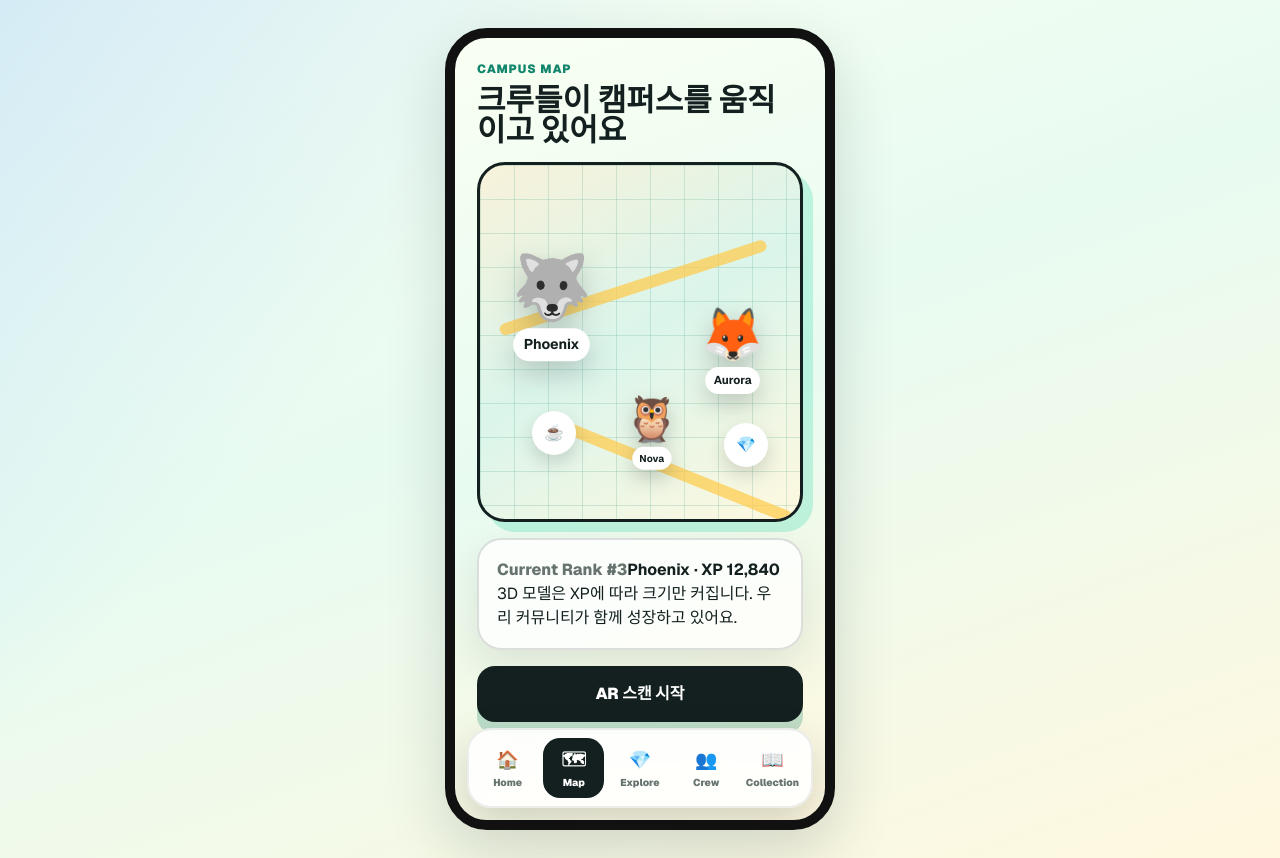
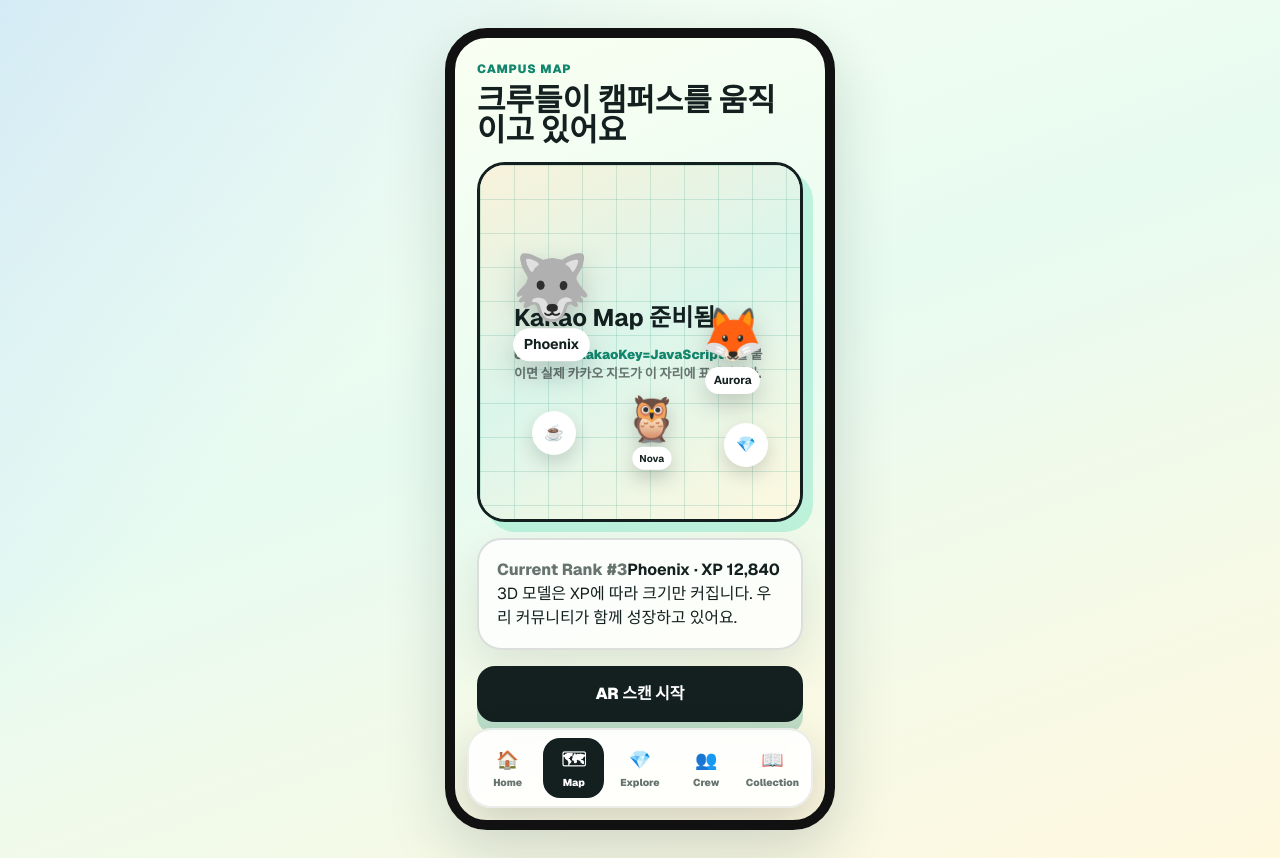
Before and after one commit to CampusDrop/campusdrop_v2_prototype, a Next.js app: page / in a window 1280 px wide. Both pictures are taken after a click on the button "Start". Built offline with nearby package versions, Linux system fonts and the light colour scheme.

Commit message:
Add Kakao map preview to campus map

```diff
--- a/app/globals.css
+++ b/app/globals.css
@@ -226,19 +226,53 @@ button {
   font-size: 31px;
 }
 
-.campus-map-board {
+.kakao-map-shell {
   position: relative;
   z-index: 1;
   min-height: 360px;
   overflow: hidden;
   border: 3px solid var(--ink);
   border-radius: 28px;
+  background: #e8f4ef;
+  box-shadow: 10px 10px 0 rgba(32, 214, 163, 0.24);
+}
+
+.kakao-map-canvas {
+  position: absolute;
+  inset: 0;
+  z-index: 0;
+}
+
+.kakao-map-fallback {
+  position: absolute;
+  inset: 0;
+  z-index: 1;
+  display: grid;
+  align-content: center;
+  gap: 10px;
+  padding: 34px;
   background:
     linear-gradient(90deg, rgba(17, 134, 108, 0.16) 1px, transparent 1px),
     linear-gradient(rgba(17, 134, 108, 0.16) 1px, transparent 1px),
     linear-gradient(150deg, #f8f2da, #dbf5eb 48%, #fef8df);
   background-size: 34px 34px, 34px 34px, auto;
-  box-shadow: 10px 10px 0 rgba(32, 214, 163, 0.24);
+  color: var(--ink);
+}
+
+.kakao-map-fallback strong {
+  font-size: 24px;
+}
+
+.kakao-map-fallback p {
+  max-width: 250px;
+  color: var(--muted);
+  font-size: 13px;
+  font-weight: 850;
+  line-height: 1.45;
+}
+
+.kakao-map-fallback span {
+  color: var(--leaf);
 }
 
 .map-path {
@@ -254,6 +288,7 @@ button {
 
 .crew-marker {
   position: absolute;
+  z-index: 3;
   display: grid;
   place-items: center;
   border: 0;
@@ -278,6 +313,7 @@ button {
 .treasure-dot,
 .store-dot {
   position: absolute;
+  z-index: 3;
   display: grid;
   width: 44px;
   aspect-ratio: 1;
--- a/app/page.tsx
+++ b/app/page.tsx
@@ -21,6 +21,17 @@ declare global {
       "model-viewer": any;
     }
   }
+
+  interface Window {
+    kakao?: {
+      maps: {
+        load: (callback: () => void) => void;
+        LatLng: new (lat: number, lng: number) => unknown;
+        Map: new (container: HTMLElement, options: { center: unknown; level: number }) => unknown;
+        Marker: new (options: { position: unknown }) => { setMap: (map: unknown) => void };
+      };
+    };
+  }
 }
 
 const fixtureUrl = "/sejong-map-fixture.jpeg";
@@ -30,6 +41,7 @@ const answer = "428";
 const npcDialogueText = "지도 앞까지 왔구나. 오늘의 캠퍼스 퀘스트를 받을 준비 됐어?";
 const dialogueStartMs = 4300;
 const typingIntervalMs = 46;
+const sejongCenter = { lat: 37.550944, lng: 127.073765 };
 
 export default function Home() {
   const [step, setStep] = useState<Step>("start");
@@ -43,9 +55,11 @@ export default function Home() {
   const [frozenFrame, setFrozenFrame] = useState("");
   const videoRef = useRef<HTMLVideoElement | null>(null);
   const canvasRef = useRef<HTMLCanvasElement | null>(null);
+  const kakaoMapRef = useRef<HTMLDivElement | null>(null);
   const streamRef = useRef<MediaStream | null>(null);
   const rafRef = useRef<number | null>(null);
   const foundFramesRef = useRef(0);
+  const [kakaoReady, setKakaoReady] = useState(false);
 
   const todayLabel = useMemo(() => {
     const formatter = new Intl.DateTimeFormat("ko-KR", {
@@ -55,6 +69,43 @@ export default function Home() {
     });
     return formatter.format(new Date());
   }, []);
+
+  useEffect(() => {
+    if (step !== "map" || !kakaoMapRef.current || kakaoReady) return;
+    const params = new URLSearchParams(window.location.search);
+    const keyFromQuery = params.get("kakaoKey");
+    if (keyFromQuery) window.localStorage.setItem("campusDropKakaoKey", keyFromQuery);
+    const kakaoKey =
+      keyFromQuery ||
+      window.localStorage.getItem("campusDropKakaoKey") ||
+      "";
+    if (!kakaoKey) return;
+
+    const renderMap = () => {
+      if (!window.kakao || !kakaoMapRef.current) return;
+      window.kakao.maps.load(() => {
+        if (!window.kakao || !kakaoMapRef.current) return;
+        const center = new window.kakao.maps.LatLng(sejongCenter.lat, sejongCenter.lng);
+        const map = new window.kakao.maps.Map(kakaoMapRef.current, { center, level: 3 });
+        const marker = new window.kakao.maps.Marker({ position: center });
+        marker.setMap(map);
+        setKakaoReady(true);
+      });
+    };
+
+    const existingScript = document.querySelector<HTMLScriptElement>("script[data-campus-drop-kakao]");
+    if (existingScript) {
+      renderMap();
+      return;
+    }
+
+    const script = document.createElement("script");
+    script.dataset.campusDropKakao = "true";
+    script.src = `https://dapi.kakao.com/v2/maps/sdk.js?appkey=${encodeURIComponent(kakaoKey)}&autoload=false`;
+    script.async = true;
+    script.onload = renderMap;
+    document.head.appendChild(script);
+  }, [kakaoReady, step]);
 
   useEffect(() => {
     if (step !== "scan") return;
@@ -333,9 +384,14 @@ export default function Home() {
       {step === "map" && (
         <section className="screen map-screen app-tab-screen">
           <div className="app-header"><p className="eyebrow">Campus Map</p><h2>크루들이 캠퍼스를 움직이고 있어요</h2></div>
-          <div className="campus-map-board">
-            <span className="map-path path-a" />
-            <span className="map-path path-b" />
+          <div className="kakao-map-shell">
+            <div ref={kakaoMapRef} className="kakao-map-canvas" aria-label="Kakao campus map" />
+            {!kakaoReady && (
+              <div className="kakao-map-fallback">
+                <strong>Kakao Map 준비됨</strong>
+                <p>URL 뒤에 <span>?kakaoKey=JavaScript키</span>를 붙이면 실제 카카오 지도가 이 자리에 표시됩니다.</p>
+              </div>
+            )}
             <button className="crew-marker phoenix">🐺<strong>Phoenix</strong></button>
             <button className="crew-marker aurora">🦊<strong>Aurora</strong></button>
             <button className="crew-marker nova">🦉<strong>Nova</strong></button>
--- a/gh-pages/app.js
+++ b/gh-pages/app.js
@@ -10,9 +10,12 @@ const missionError = document.querySelector("#missionError");
 const todayLabel = document.querySelector("#todayLabel");
 const npcDialogue = document.querySelector("#npcDialogue");
 const npcDialogueTextNode = document.querySelector("#npcDialogueText");
+const kakaoMapElement = document.querySelector("#kakaoMap");
+const kakaoFallback = document.querySelector("#kakaoFallback");
 const npcDialogueText = "지도 앞까지 왔구나. 오늘의 캠퍼스 퀘스트를 받을 준비 됐어?";
 const dialogueStartMs = 4300;
 const typingIntervalMs = 46;
+const sejongCenter = { lat: 37.550944, lng: 127.073765 };
 
 let stream = null;
 let raf = null;
@@ -21,6 +24,7 @@ let canOpenMission = false;
 let missionReadyTimer = null;
 let dialogueStartTimer = null;
 let dialogueTypingTimer = null;
+let kakaoMapLoaded = false;
 
 todayLabel.textContent = new Intl.DateTimeFormat("ko-KR", {
   month: "long",
@@ -71,6 +75,45 @@ function setStep(step) {
   document.querySelectorAll(".bottom-nav .tab-link").forEach((button) => {
     button.classList.toggle("is-active", button.dataset.tab === step);
   });
+  if (step === "map") initKakaoMap();
+}
+
+function getKakaoKey() {
+  const params = new URLSearchParams(window.location.search);
+  const keyFromQuery = params.get("kakaoKey");
+  if (keyFromQuery) window.localStorage.setItem("campusDropKakaoKey", keyFromQuery);
+  return keyFromQuery || window.localStorage.getItem("campusDropKakaoKey") || window.CAMPUS_DROP_KAKAO_KEY || "";
+}
+
+function initKakaoMap() {
+  if (kakaoMapLoaded || !kakaoMapElement) return;
+  const kakaoKey = getKakaoKey();
+  if (!kakaoKey) return;
+
+  const renderMap = () => {
+    if (!window.kakao) return;
+    window.kakao.maps.load(() => {
+      const center = new window.kakao.maps.LatLng(sejongCenter.lat, sejongCenter.lng);
+      const map = new window.kakao.maps.Map(kakaoMapElement, { center, level: 3 });
+      const marker = new window.kakao.maps.Marker({ position: center });
+      marker.setMap(map);
+      kakaoMapLoaded = true;
+      kakaoFallback?.classList.add("is-hidden");
+    });
+  };
+
+  const existingScript = document.querySelector("script[data-campus-drop-kakao]");
+  if (existingScript) {
+    renderMap();
+    return;
+  }
+
+  const script = document.createElement("script");
+  script.dataset.campusDropKakao = "true";
+  script.src = `https://dapi.kakao.com/v2/maps/sdk.js?appkey=${encodeURIComponent(kakaoKey)}&autoload=false`;
+  script.async = true;
+  script.onload = renderMap;
+  document.head.appendChild(script);
 }
 
 async function beginScan() {
--- a/gh-pages/index.html
+++ b/gh-pages/index.html
@@ -39,8 +39,12 @@
 
       <section class="screen map-screen app-tab-screen" data-screen="map">
         <div class="app-header"><p class="eyebrow">Campus Map</p><h2>크루들이 캠퍼스를 움직이고 있어요</h2></div>
-        <div class="campus-map-board">
-          <span class="map-path path-a"></span><span class="map-path path-b"></span>
+        <div class="kakao-map-shell">
+          <div id="kakaoMap" class="kakao-map-canvas" aria-label="Kakao campus map"></div>
+          <div id="kakaoFallback" class="kakao-map-fallback">
+            <strong>Kakao Map 준비됨</strong>
+            <p>URL 뒤에 <span>?kakaoKey=JavaScript키</span>를 붙이면 실제 카카오 지도가 이 자리에 표시됩니다.</p>
+          </div>
           <button class="crew-marker phoenix">🐺<strong>Phoenix</strong></button>
           <button class="crew-marker aurora">🦊<strong>Aurora</strong></button>
           <button class="crew-marker nova">🦉<strong>Nova</strong></button>
--- a/gh-pages/styles.css
+++ b/gh-pages/styles.css
@@ -98,27 +98,37 @@ button { -webkit-tap-highlight-color: transparent; }
 .activity-line { z-index: 1; border-left: 5px solid var(--mint); color: var(--muted); font-weight: 850; padding: 6px 0 6px 12px; }
 .app-header { z-index: 1; display: grid; gap: 8px; }
 .app-header h2 { font-size: 31px; }
-.campus-map-board {
+.kakao-map-shell {
   position: relative; z-index: 1; min-height: 360px; overflow: hidden; border: 3px solid var(--ink); border-radius: 28px;
+  background: #e8f4ef;
+  box-shadow: 10px 10px 0 rgba(32,214,163,.24);
+}
+.kakao-map-canvas { position: absolute; inset: 0; z-index: 0; }
+.kakao-map-fallback {
+  position: absolute; inset: 0; z-index: 1; display: grid; align-content: center; gap: 10px; padding: 34px;
   background:
     linear-gradient(90deg, rgba(17,134,108,.16) 1px, transparent 1px),
     linear-gradient(rgba(17,134,108,.16) 1px, transparent 1px),
     linear-gradient(150deg, #f8f2da, #dbf5eb 48%, #fef8df);
   background-size: 34px 34px, 34px 34px, auto;
-  box-shadow: 10px 10px 0 rgba(32,214,163,.24);
+  color: var(--ink);
 }
+.kakao-map-fallback.is-hidden { display: none; }
+.kakao-map-fallback strong { font-size: 24px; }
+.kakao-map-fallback p { max-width: 250px; color: var(--muted); font-size: 13px; font-weight: 850; line-height: 1.45; }
+.kakao-map-fallback span { color: var(--leaf); }
 .map-path { position: absolute; height: 12px; border-radius: 999px; background: rgba(255,204,77,.72); transform-origin: left center; }
 .path-a { left: 20px; top: 160px; width: 280px; rotate: -18deg; }
 .path-b { left: 70px; top: 250px; width: 260px; rotate: 22deg; }
 .crew-marker {
-  position: absolute; display: grid; place-items: center; border: 0; background: transparent; cursor: pointer;
+  position: absolute; z-index: 3; display: grid; place-items: center; border: 0; background: transparent; cursor: pointer;
   font-size: 54px; filter: drop-shadow(0 10px 12px rgba(19,32,31,.22));
 }
 .crew-marker strong { margin-top: -6px; border-radius: 999px; background: white; padding: 5px 9px; font-size: 12px; }
 .phoenix { left: 38px; top: 84px; scale: 1.18; }
 .aurora { right: 34px; top: 128px; scale: .96; }
 .nova { left: 138px; bottom: 40px; scale: .82; }
-.treasure-dot, .store-dot { position: absolute; display: grid; width: 44px; aspect-ratio: 1; place-items: center; border-radius: 50%; background: white; box-shadow: 0 8px 18px rgba(19,32,31,.16); }
+.treasure-dot, .store-dot { position: absolute; z-index: 3; display: grid; width: 44px; aspect-ratio: 1; place-items: center; border-radius: 50%; background: white; box-shadow: 0 8px 18px rgba(19,32,31,.16); }
 .treasure-dot { right: 32px; bottom: 52px; }
 .store-dot { left: 52px; bottom: 64px; }
 .map-detail-card span, .treasure-card p, .store-card p, .crew-profile p, .vote-card p { color: var(--muted); font-weight: 760; }
```
Also changed, not shown: 1 other file (tests, documents, lock files or other folders).
